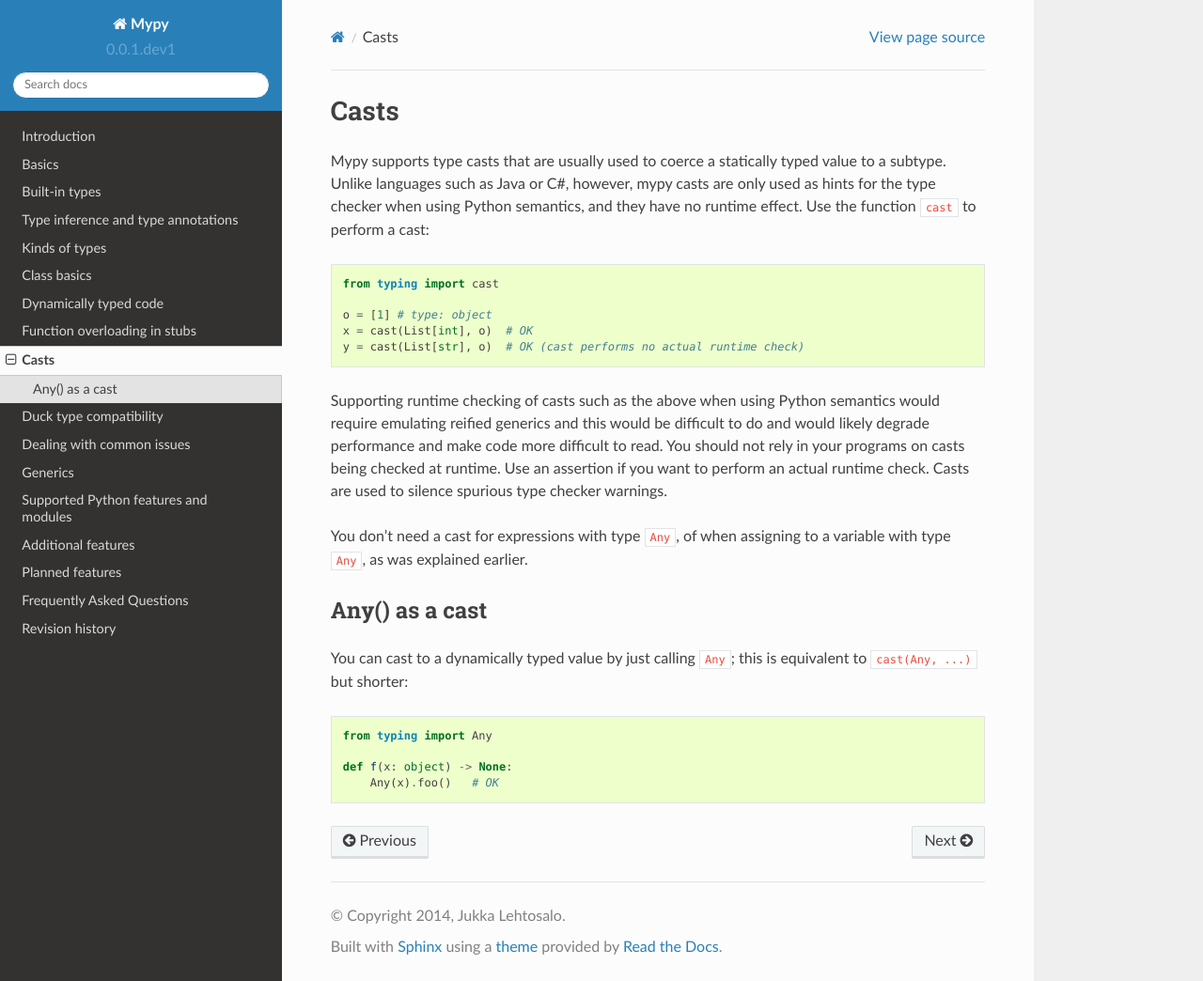
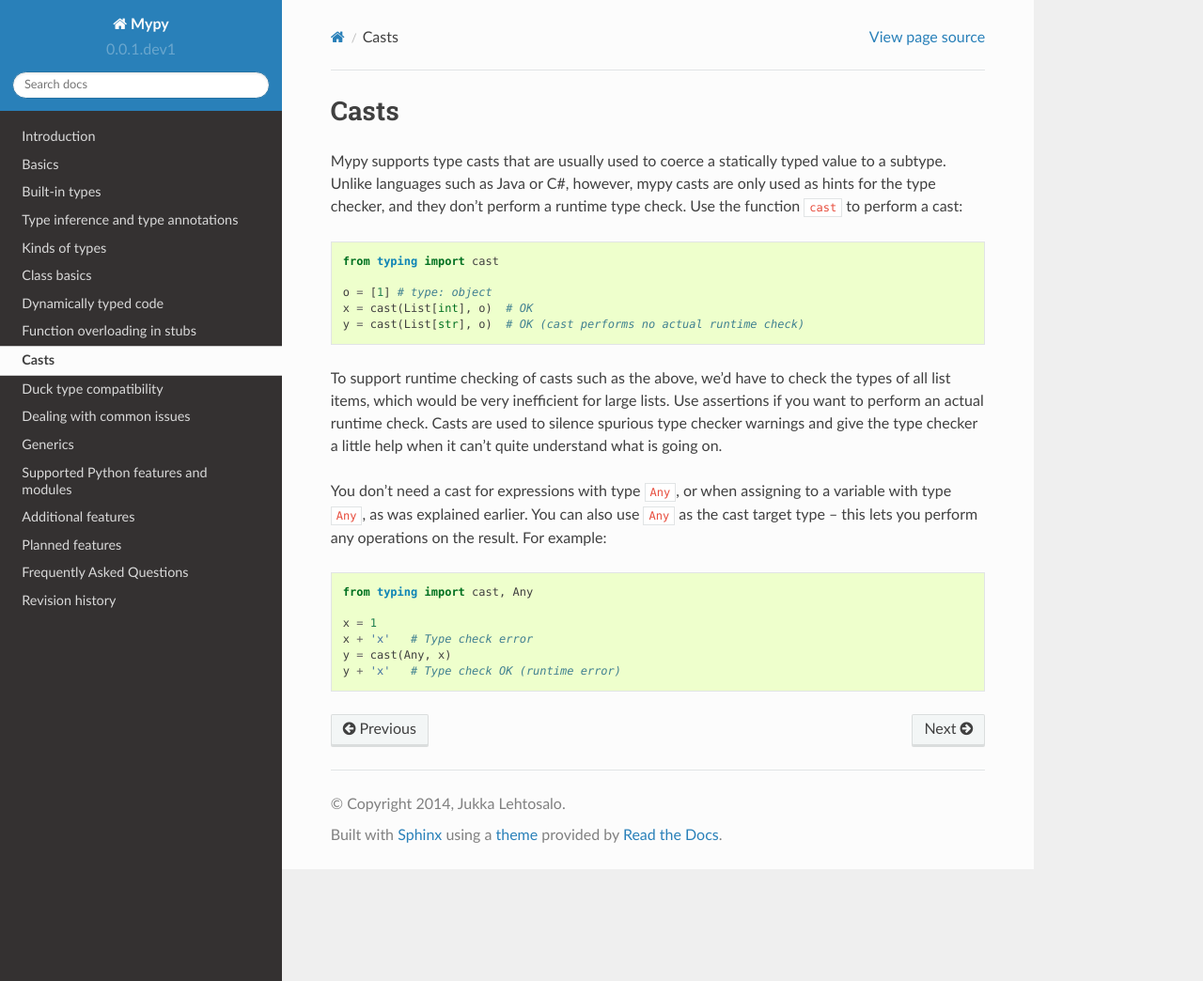
Before and after one commit to lucalysoft/mypy, a Sphinx documentation site: the page built from docs/source/casts.rst, in a window 1280 px wide and 1044 px high. Shown: the whole window at 94% size. Built offline with Sphinx 7.4.7 and the Read the Docs theme 2.0.0, drawn with Linux system fonts in a browser that asks for light colours.

```diff
--- a/docs/source/casts.rst
+++ b/docs/source/casts.rst
@@ -5,9 +5,9 @@ Casts
 
 Mypy supports type casts that are usually used to coerce a statically
 typed value to a subtype. Unlike languages such as Java or C#,
-however, mypy casts are only used as hints for the type checker when
-using Python semantics, and they have no runtime effect. Use the
-function ``cast`` to perform a cast:
+however, mypy casts are only used as hints for the type checker, and they
+don't perform a runtime type check. Use the function ``cast`` to perform a
+cast:
 
 .. code-block:: python
 
@@ -17,26 +17,23 @@ function ``cast`` to perform a cast:
    x = cast(List[int], o)  # OK
    y = cast(List[str], o)  # OK (cast performs no actual runtime check)
 
-Supporting runtime checking of casts such as the above when using
-Python semantics would require emulating reified generics and this
-would be difficult to do and would likely degrade performance and make
-code more difficult to read. You should not rely in your programs on
-casts being checked at runtime. Use an assertion if you want to
+To support runtime checking of casts such as the above, we'd have to check
+the types of all list items, which would be very inefficient for large lists.
+Use assertions if you want to
 perform an actual runtime check. Casts are used to silence spurious
-type checker warnings.
+type checker warnings and give the type checker a little help when it can't
+quite understand what is going on.
 
-You don't need a cast for expressions with type ``Any``, of when
+You don't need a cast for expressions with type ``Any``, or when
 assigning to a variable with type ``Any``, as was explained earlier.
-
-Any() as a cast
-***************
-
-You can cast to a dynamically typed value by just calling ``Any``;
-this is equivalent to ``cast(Any, ...)`` but shorter:
+You can also use ``Any`` as the cast target type -- this lets you perform
+any operations on the result. For example:
 
 .. code-block:: python
 
-   from typing import Any
+    from typing import cast, Any
 
-   def f(x: object) -> None:
-       Any(x).foo()   # OK
+    x = 1
+    x + 'x'   # Type check error
+    y = cast(Any, x)
+    y + 'x'   # Type check OK (runtime error)
```
Also changed, not shown: docs/source/common_issues.rst (+30 -4 lines).
